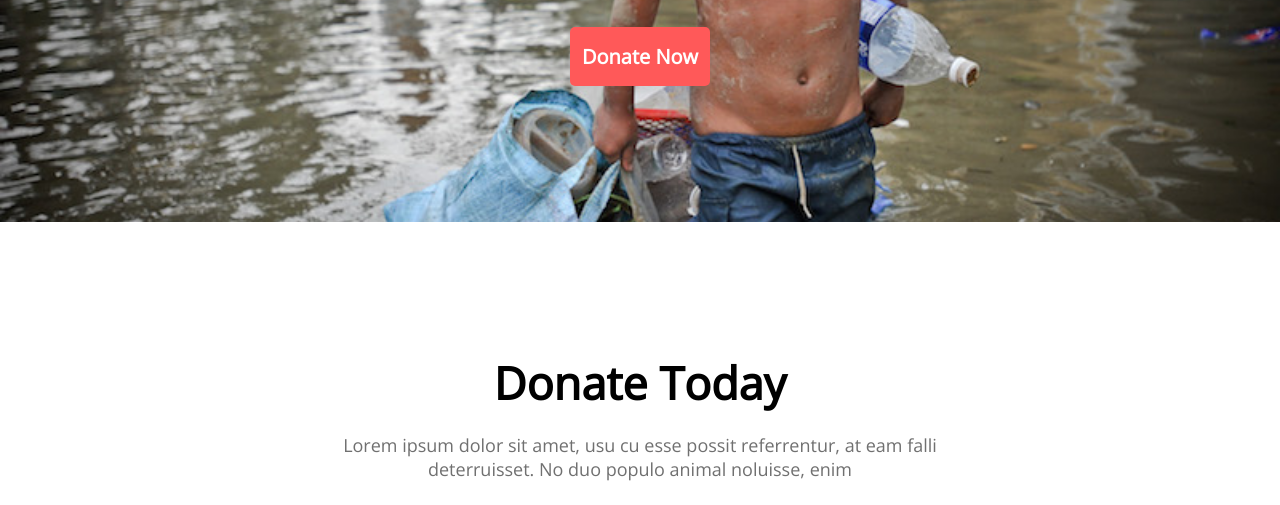
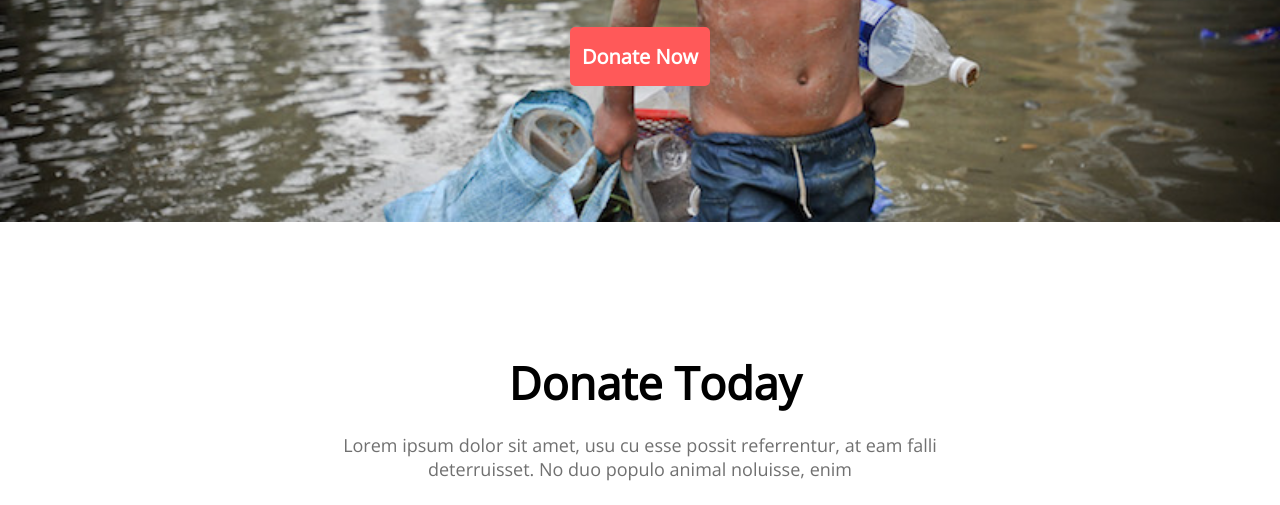
Before and after one commit to shakibhossainmuhammad/donete-website, a plain HTML site: page index.html in a window 1280 px wide. Shown: the part 447-952 px from the top of the page. Drawn offline with nearby package versions, Linux system fonts and the light colour scheme.

Commit message:
added marging

```diff
--- a/style/donete.css
+++ b/style/donete.css
@@ -48,7 +48,7 @@
 .donate-title {
   font-weight: 700;
   font-size: 45px;
-  margin-bottom: 20px;
+  margin-left: 30px;
 }
 .donate-desc {
   font-weight: 400;
```
